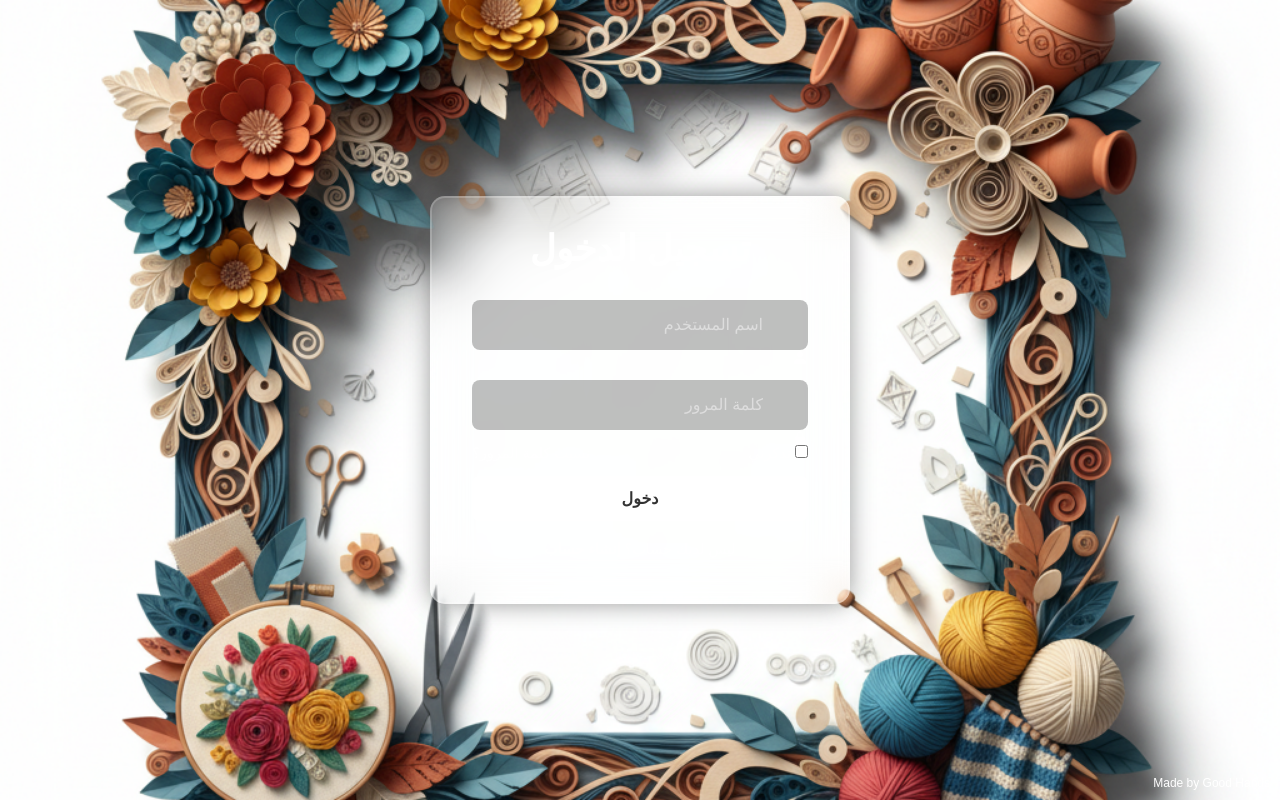
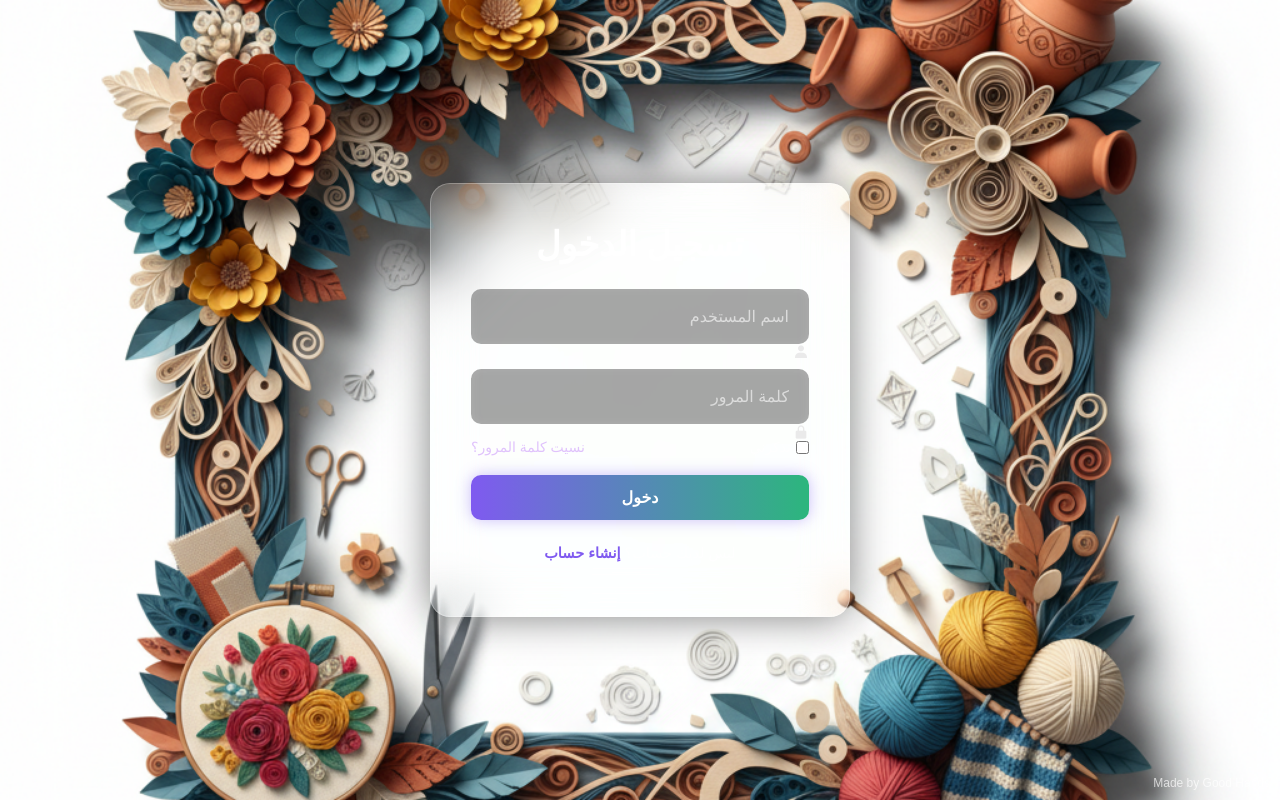
Before and after one commit to marinadw452/goodhands-project, a PHP site: page /login.php in a window 1280 px wide. Run offline with PHP 8.4, Linux system fonts and the light colour scheme.

Commit message:
Update login.css

```diff
--- a/login.css
+++ b/login.css
@@ -1,5 +1,5 @@
 * {
-  font-family: sans-serif;
+  font-family: "Poppins", sans-serif;
   margin: 0;
   padding: 0;
   box-sizing: border-box;
@@ -13,116 +13,134 @@ body {
   background: url('mae.png') no-repeat center center fixed;
   background-size: cover;
   background-position: center;
+  color: #f8f8f8;
 }
 
 #credits {
   position: fixed;
   bottom: 10px;
   right: 10px;
-  color: rgb(255, 255, 255);
+  color: rgba(255, 255, 255, 0.7);
   font-size: 12px;
   font-family: Arial, sans-serif;
 }
 
 .container {
   width: 420px;
-  background: rgba(255, 255, 255, 0.08); /* شفافية خفيفة للنافذة */
-  border: 2px solid rgba(255, 255, 255, 0.2);
-  backdrop-filter: blur(18px);
-  box-shadow: 0 0 25px rgba(0, 0, 0, 0.4);
-  color: #fff;
-  border-radius: 15px;
-  padding: 30px 40px;
+  background: rgba(255, 255, 255, 0.05);
+  border: 1px solid rgba(255, 255, 255, 0.25);
+  backdrop-filter: blur(20px) saturate(180%);
+  -webkit-backdrop-filter: blur(20px) saturate(180%);
+  box-shadow: 0 0 40px rgba(0, 0, 0, 0.5);
+  color: #eaeaea;
+  border-radius: 20px;
+  padding: 40px;
   transition: all 0.3s ease;
 }
 
 .container:hover {
-  background: rgba(255, 255, 255, 0.12); /* تزيد الإضاءة عند المرور */
+  background: rgba(255, 255, 255, 0.08);
+  box-shadow: 0 0 50px rgba(0, 0, 0, 0.6);
 }
 
 .container h1 {
-  font-size: 36px;
+  font-size: 34px;
   text-align: center;
+  color: #ffffff;
+  text-shadow: 0 0 15px rgba(255, 255, 255, 0.4);
+  margin-bottom: 25px;
 }
 
 .container .input-box {
   position: relative;
   width: 100%;
-  height: 50px;
-  margin: 30px 0;
+  height: 55px;
+  margin: 25px 0;
 }
 
 .input-box input {
   width: 100%;
   height: 100%;
-  background: rgba(0, 0, 0, 0.25); /* خلفية النصوص أوضح (أقل شفافية) */
+  background: rgba(0, 0, 0, 0.35);
   border: none;
   outline: none;
-  border-radius: 8px;
+  border-radius: 10px;
   font-size: 16px;
   color: #fff;
-  padding: 20px 45px 20px 20px;
-  transition: background 0.3s ease;
+  padding: 20px;
+  box-shadow: inset 0 0 10px rgba(255, 255, 255, 0.1);
+  transition: background 0.3s ease, box-shadow 0.3s ease;
 }
 
 .input-box input:focus {
-  background: rgba(0, 0, 0, 0.4);
+  background: rgba(0, 0, 0, 0.5);
+  box-shadow: 0 0 10px rgba(255, 255, 255, 0.2);
 }
 
 .input-box input::placeholder {
-  color: #ddd;
+  color: rgba(255, 255, 255, 0.6);
 }
 
 .container .remember-forgot {
   display: flex;
   justify-content: space-between;
-  font-size: 14.5px;
-  margin: -15px 0 15px;
+  font-size: 14px;
+  margin: -10px 0 20px;
+  color: rgba(255, 255, 255, 0.8);
 }
 
 .remember-forgot label {
-  color: #fff;
+  display: flex;
+  align-items: center;
+  gap: 5px;
 }
 
 .remember-forgot a {
-  color: #fff;
+  color: #e0c3fc;
   text-decoration: none;
+  transition: 0.3s;
 }
 
 .remember-forgot a:hover {
-  text-decoration: underline;
+  color: #fff;
+  text-shadow: 0 0 8px rgba(255, 255, 255, 0.6);
 }
 
 .container .btn {
   width: 100%;
   height: 45px;
-  background: #fff;
+  background: linear-gradient(90deg, #7f5af0, #2cb67d);
   border: none;
   outline: none;
-  border-radius: 8px;
+  border-radius: 10px;
   cursor: pointer;
   font-size: 16px;
   font-weight: 600;
-  color: #333;
+  color: #fff;
   transition: 0.3s;
+  box-shadow: 0 0 15px rgba(127, 90, 240, 0.4);
 }
 
 .container .btn:hover {
-  background: #ddd;
+  background: linear-gradient(90deg, #9d7ff7, #3fd999);
+  box-shadow: 0 0 25px rgba(127, 90, 240, 0.6);
 }
 
 .container .register-link {
   font-size: 14.5px;
   text-align: center;
-  margin: 20px 0 15px;
+  margin: 25px 0 15px;
+  color: rgba(255, 255, 255, 0.8);
 }
 
 .register-link p a {
-  color: #fff;
+  color: #7f5af0;
   text-decoration: none;
   font-weight: 600;
+  transition: 0.3s;
 }
 
 .register-link p a:hover {
-  text-decoration: underline;
+  color: #fff;
+  text-shadow: 0 0 8px rgba(255, 255, 255, 0.6);
 }
```
